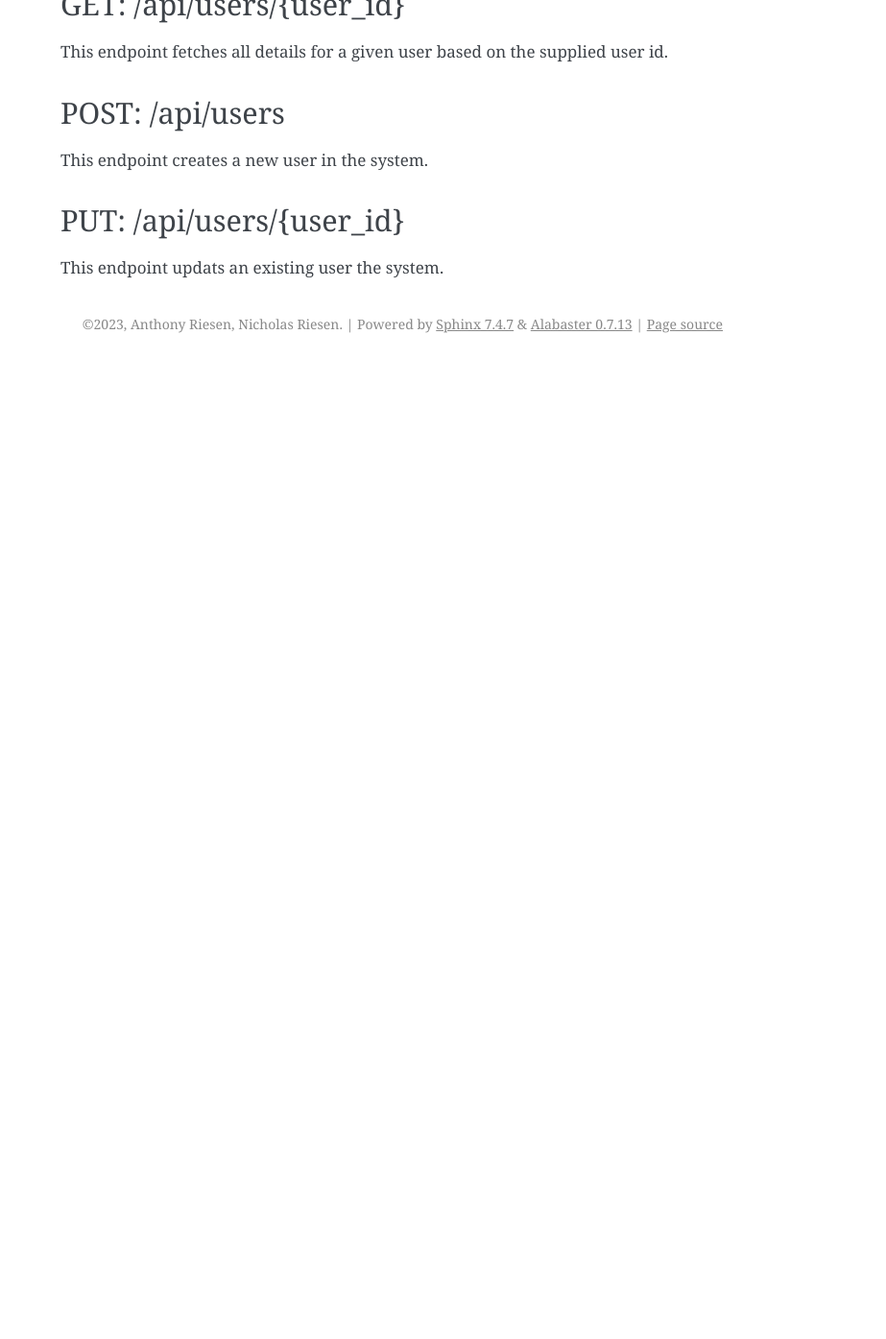
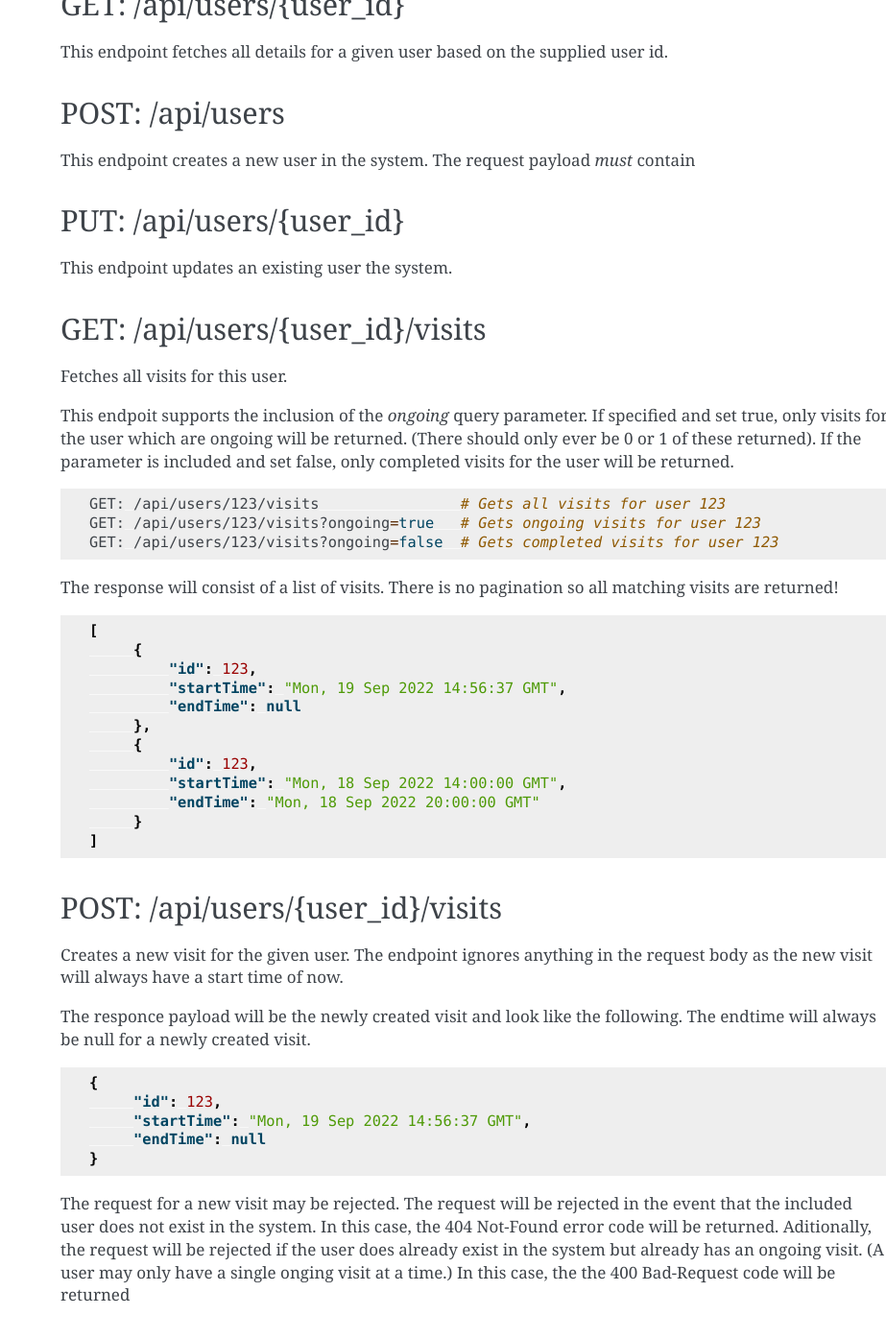
Before and after one commit to NIACCInnovWork/Workspace-Login-V2-docs, a Sphinx documentation site: the page built from source/api/users_api.rst, in a window 1280 px wide and 1400 px high, scrolled down 1041 px. Shown: the top 1395 px of the window at 96% size, without its empty margins (357-1280 px from the left). Built offline with Sphinx 7.4.7, drawn with Linux system fonts in a browser that asks for light colours; before the commit the page ends 1418 px from its top, so only the background shows below that; some of the changed text lies outside the part shown.

```diff
--- a/source/api/users_api.rst
+++ b/source/api/users_api.rst
@@ -58,10 +58,71 @@ id.
 POST: /api/users
 ----------------
 
-This endpoint creates a new user in the system.
+This endpoint creates a new user in the system. The request payload *must*
+contain
 
 
 PUT: /api/users/{user_id}
 -------------------------
 
-This endpoint updats an existing user the system.
+This endpoint updates an existing user the system.
+
+
+GET: /api/users/{user_id}/visits
+--------------------------------
+
+Fetches all visits for this user.
+
+This endpoit supports the inclusion of the `ongoing` query parameter. If
+specified and set true, only visits for the user which are ongoing will be
+returned. (There should only ever be 0 or 1 of these returned). If the
+parameter is included and set false, only completed visits for the user will
+be returned.
+
+.. code-block:: sh
+
+   GET: /api/users/123/visits                # Gets all visits for user 123
+   GET: /api/users/123/visits?ongoing=true   # Gets ongoing visits for user 123
+   GET: /api/users/123/visits?ongoing=false  # Gets completed visits for user 123
+
+The response will consist of a list of visits.  There is no pagination so all
+matching visits are returned!
+
+.. code-block:: json
+
+   [
+        {
+            "id": 123,
+            "startTime": "Mon, 19 Sep 2022 14:56:37 GMT",
+            "endTime": null
+        },
+        {
+            "id": 123,
+            "startTime": "Mon, 18 Sep 2022 14:00:00 GMT",
+            "endTime": "Mon, 18 Sep 2022 20:00:00 GMT"
+        }
+   ]
+
+POST: /api/users/{user_id}/visits
+---------------------------------
+
+Creates a new visit for the given user.  The endpoint ignores anything in the
+request body as the new visit will always have a start time of now.
+
+The responce payload will be the newly created visit and look like the
+following. The endtime will always be null for a newly created visit.
+
+.. code-block:: json
+
+   {
+        "id": 123,
+        "startTime": "Mon, 19 Sep 2022 14:56:37 GMT",
+        "endTime": null
+   }
+
+The request for a new visit may be rejected.  The request will be rejected in
+the event that the included user does not exist in the system.  In this case,
+the 404 Not-Found error code will be returned.  Aditionally, the request will
+be rejected if the user does already exist in the system but already has an
+ongoing visit.  (A user may only have a single onging visit at a time.)  In
+this case, the the 400 Bad-Request code will be returned
--- a/source/api/visits_api.rst
+++ b/source/api/visits_api.rst
@@ -9,7 +9,7 @@ When a user enters the workspace, they are to sign in.  This creates a new
 visit record for that user with a null end time.  The visit with the null end
 time is said to be ongoing as it represents the user is present in the
 workspace right now. The sign-in operation is handled by the
-POST: /api/users/{user_id}/visits endpoint.
+`POST: /api/users/{user_id}/visits <create-visit>`_ endpoint.
 
 When the user leaves the workspace, they are to sign-out.  This sign-out ends
 the ongoing visit for the user and collects information about the user about
--- a/source/index.rst
+++ b/source/index.rst
@@ -12,6 +12,7 @@ Welcome to Workspace Login's documentation!
 
    api/index
    server_config
+   utilities/index
 
 This page serves to describe and document various components and aspects of the
 inovation workspace login application.  The application was created in house
--- a/source/server_config.rst
+++ b/source/server_config.rst
@@ -1,7 +1,8 @@
 Server Configuration
 ====================
 
-The API server is written using Flask as a framework.
+The API server is written using Flask as a framework. All code related to the
+handling of http calls is in the `ws_login_flaskr` module.
 
 
 Configuration
```
Also changed, not shown: source/api/index.rst (+20 -0 lines), source/utilities/db_backup.rst (added, +56 -0 lines), source/utilities/db_load.rst (added, +62 -0 lines), source/utilities/index.rst (added, +16 -0 lines), 2 other files.
